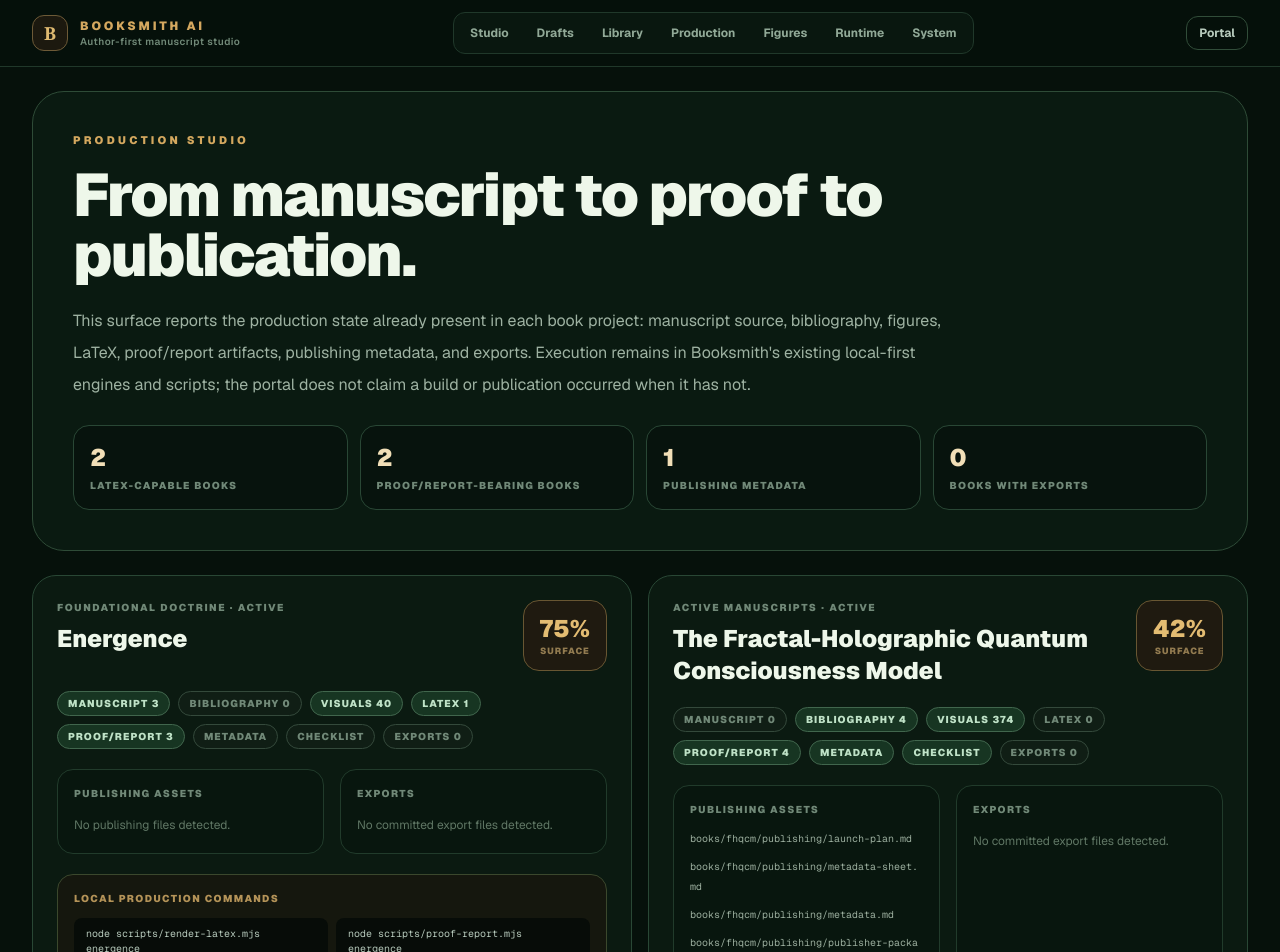
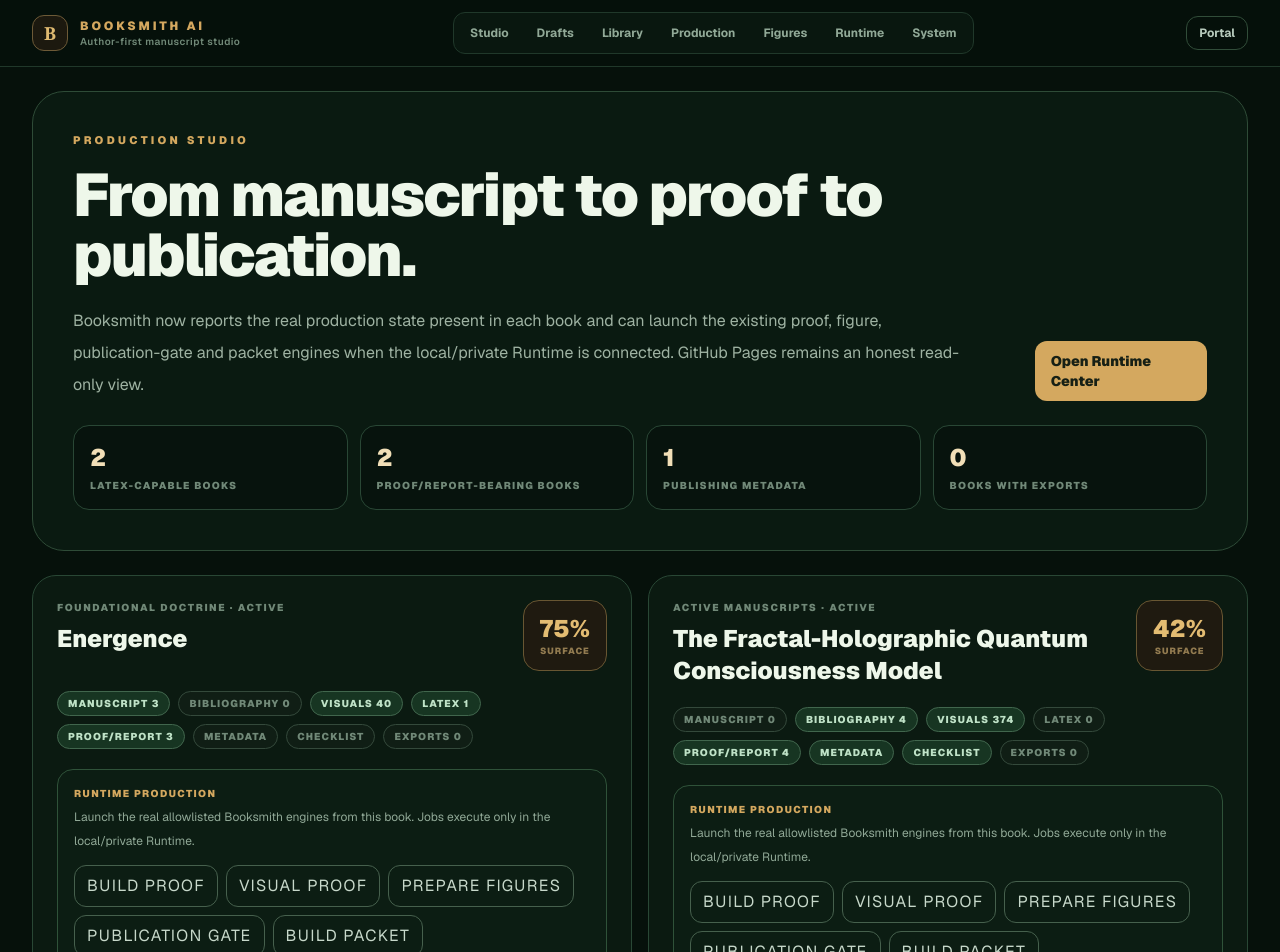
Before and after one commit to AIFreedomTrustFederation/booksmith-ai, a Next.js app: page /studio/production in a window 1280 px wide. Shown: the top 952 px of the page. Built offline with nearby package versions, Linux system fonts and the light colour scheme.

Commit message:
Make Production Studio execute Runtime jobs

```diff
--- a/src/app/studio/production/page.tsx
+++ b/src/app/studio/production/page.tsx
@@ -1,5 +1,6 @@
 import Link from "next/link";
 
+import { ProductionActions } from "@/app/studio/components/production-actions";
 import { loadFederatedLibrary } from "@/lib/library/load-library";
 import { getLibraryCapabilitySnapshots, listBookFiles } from "@/lib/studio/studio-capabilities";
 
@@ -19,11 +20,14 @@ export default async function ProductionPage() {
     <main className="px-4 py-6 sm:px-6 lg:px-8">
       <section className="mx-auto max-w-[1600px]">
         <header className="rounded-[2rem] border border-[#2e4b37] bg-[#0a1a11] p-6 sm:p-8 lg:p-10">
-          <p className="text-[11px] font-black uppercase tracking-[0.3em] text-[#d4a85f]">Production Studio</p>
-          <h1 className="mt-4 max-w-5xl text-4xl font-black tracking-[-0.03em] sm:text-6xl">From manuscript to proof to publication.</h1>
-          <p className="mt-5 max-w-4xl text-base leading-8 text-[#9eb2a2]">
-            This surface reports the production state already present in each book project: manuscript source, bibliography, figures, LaTeX, proof/report artifacts, publishing metadata, and exports. Execution remains in Booksmith's existing local-first engines and scripts; the portal does not claim a build or publication occurred when it has not.
-          </p>
+          <div className="flex flex-col gap-5 lg:flex-row lg:items-end lg:justify-between">
+            <div>
+              <p className="text-[11px] font-black uppercase tracking-[0.3em] text-[#d4a85f]">Production Studio</p>
+              <h1 className="mt-4 max-w-5xl text-4xl font-black tracking-[-0.03em] sm:text-6xl">From manuscript to proof to publication.</h1>
+              <p className="mt-5 max-w-4xl text-base leading-8 text-[#9eb2a2]">Booksmith now reports the real production state present in each book and can launch the existing proof, figure, publication-gate and packet engines when the local/private Runtime is connected. GitHub Pages remains an honest read-only view.</p>
+            </div>
+            <Link className="rounded-xl bg-[#d4a85f] px-4 py-2.5 text-sm font-black text-[#172015]" href="/studio/runtime">Open Runtime Center</Link>
+          </div>
           <div className="mt-6 grid gap-3 sm:grid-cols-2 lg:grid-cols-4">
             <div className="rounded-2xl border border-[#294735] bg-[#07130d] p-4"><p className="text-2xl font-black text-[#f1dfb7]">{indexed.filter(({ snapshot }) => snapshot.hasLatexProject).length}</p><p className="mt-1 text-[10px] font-black uppercase tracking-[0.13em] text-[#718978]">LaTeX-capable books</p></div>
             <div className="rounded-2xl border border-[#294735] bg-[#07130d] p-4"><p className="text-2xl font-black text-[#f1dfb7]">{indexed.filter(({ snapshot }) => snapshot.proofArtifacts || snapshot.reportArtifacts).length}</p><p className="mt-1 text-[10px] font-black uppercase tracking-[0.13em] text-[#718978]">Proof/report-bearing books</p></div>
@@ -44,10 +48,7 @@ export default async function ProductionPage() {
                     <p className="text-[10px] font-black uppercase tracking-[0.16em] text-[#718978]">{display.series} · {display.status}</p>
                     <h2 className="mt-2 text-2xl font-black">{display.title}</h2>
                   </div>
-                  <div className="rounded-2xl border border-[#685632] bg-[#1f1a10] px-4 py-3 text-center">
-                    <p className="text-2xl font-black text-[#e3bc72]">{snapshot.capabilityScore}%</p>
-                    <p className="text-[9px] font-black uppercase tracking-[0.11em] text-[#927b50]">surface</p>
-                  </div>
+                  <div className="rounded-2xl border border-[#685632] bg-[#1f1a10] px-4 py-3 text-center"><p className="text-2xl font-black text-[#e3bc72]">{snapshot.capabilityScore}%</p><p className="text-[9px] font-black uppercase tracking-[0.11em] text-[#927b50]">surface</p></div>
                 </div>
 
                 <div className="mt-5 flex flex-wrap gap-2">
@@ -61,23 +62,21 @@ export default async function ProductionPage() {
                   <Flag ready={snapshot.exportFiles > 0}>exports {snapshot.exportFiles}</Flag>
                 </div>
 
+                <ProductionActions bookSlug={book.registry.slug} />
+
                 <div className="mt-5 grid gap-4 md:grid-cols-2">
                   <div className="rounded-2xl border border-[#213b2b] bg-[#08160e] p-4">
                     <p className="text-[10px] font-black uppercase tracking-[0.14em] text-[#718978]">Publishing assets</p>
-                    <div className="mt-3 space-y-2">
-                      {publishingFiles.length ? publishingFiles.map((file) => <p className="break-all font-mono text-[10px] leading-5 text-[#9caf9f]" key={file}>{file}</p>) : <p className="text-xs leading-6 text-[#607765]">No publishing files detected.</p>}
-                    </div>
+                    <div className="mt-3 space-y-2">{publishingFiles.length ? publishingFiles.map((file) => <p className="break-all font-mono text-[10px] leading-5 text-[#9caf9f]" key={file}>{file}</p>) : <p className="text-xs leading-6 text-[#607765]">No publishing files detected.</p>}</div>
                   </div>
                   <div className="rounded-2xl border border-[#213b2b] bg-[#08160e] p-4">
                     <p className="text-[10px] font-black uppercase tracking-[0.14em] text-[#718978]">Exports</p>
-                    <div className="mt-3 space-y-2">
-                      {exportFiles.length ? exportFiles.map((file) => <p className="break-all font-mono text-[10px] leading-5 text-[#9caf9f]" key={file}>{file}</p>) : <p className="text-xs leading-6 text-[#607765]">No committed export files detected.</p>}
-                    </div>
+                    <div className="mt-3 space-y-2">{exportFiles.length ? exportFiles.map((file) => <p className="break-all font-mono text-[10px] leading-5 text-[#9caf9f]" key={file}>{file}</p>) : <p className="text-xs leading-6 text-[#607765]">No committed export files detected.</p>}</div>
                   </div>
                 </div>
 
                 <div className="mt-5 rounded-2xl border border-[#3b482d] bg-[#15170e] p-4">
-                  <p className="text-[10px] font-black uppercase tracking-[0.14em] text-[#b49358]">Local production commands</p>
+                  <p className="text-[10px] font-black uppercase tracking-[0.14em] text-[#b49358]">Equivalent local commands</p>
                   <div className="mt-3 grid gap-2 sm:grid-cols-2">
                     <code className="rounded-lg bg-[#070c08] px-3 py-2 text-[10px] text-[#b8cbbd]">node scripts/render-latex.mjs {book.registry.slug}</code>
                     <code className="rounded-lg bg-[#070c08] px-3 py-2 text-[10px] text-[#b8cbbd]">node scripts/proof-report.mjs {book.registry.slug}</code>
```
